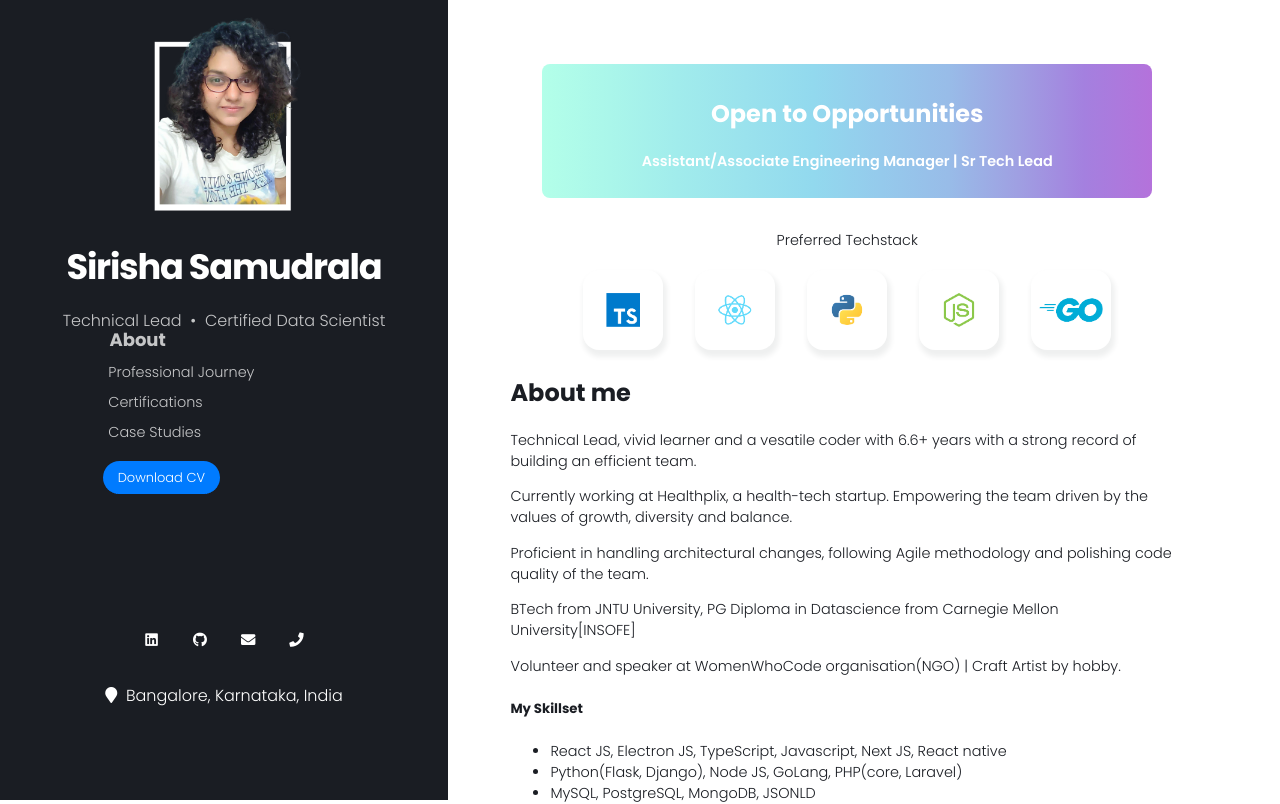
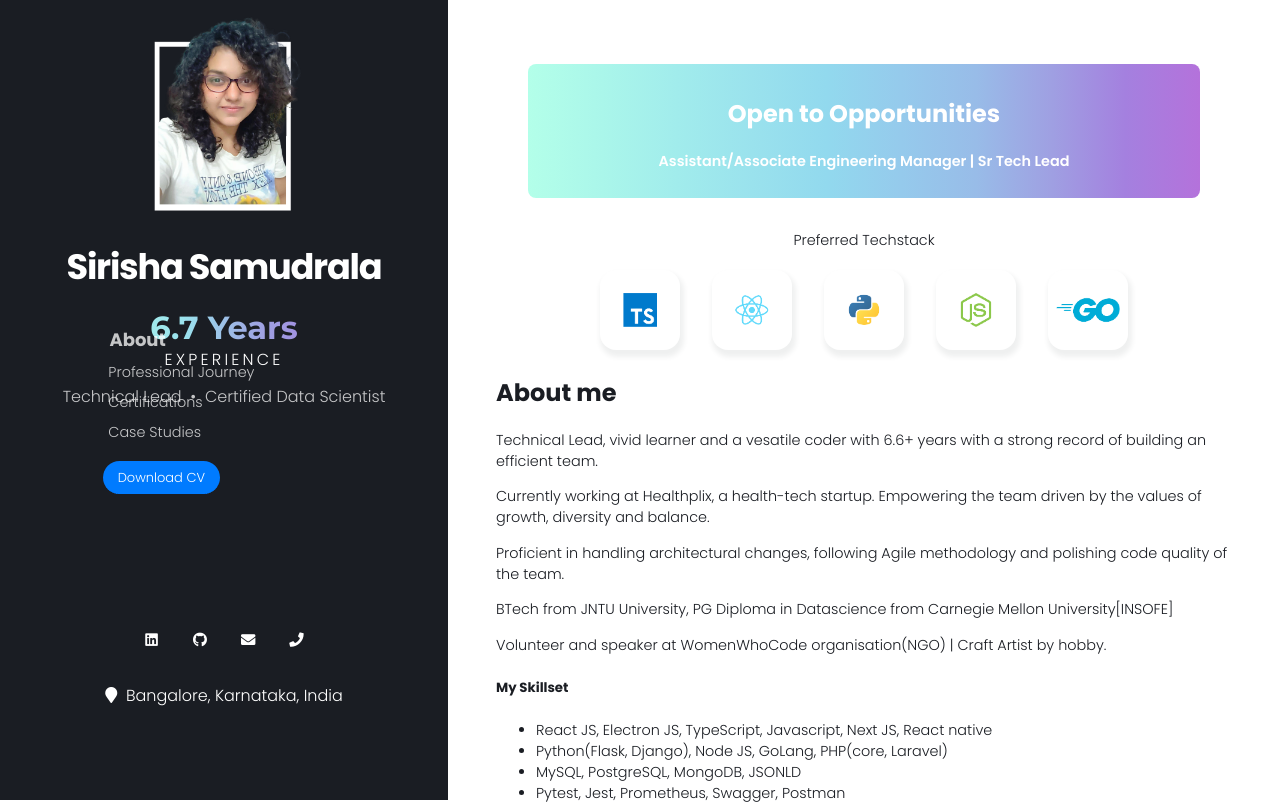
Before and after one commit to sirishasamudrala5/portfolio, a React (Create React App) app: page / in a window 1280 px wide. Shown: the top 804 px of the page. Built offline with nearby package versions, Linux system fonts and the light colour scheme.

Commit message:
experience added

```diff
--- a/package.json
+++ b/package.json
@@ -38,6 +38,7 @@
     "@testing-library/user-event": "^13.5.0",
     "babel": "^6.23.0",
     "react": "^18.0.0",
+    "react-countup": "^6.4.1",
     "react-dom": "^18.0.0",
     "react-responsive-carousel": "^3.2.23",
     "react-scripts": "^2.1.3",
--- a/src/components/StickySideBar.jsx
+++ b/src/components/StickySideBar.jsx
@@ -4,6 +4,7 @@ import '../styles/StickySideBar.css'
 
 import DefaultMenu from './menu/DefaultMenu'
 import SmallMenu from './menu/SmallMenu'
+import CountUp from 'react-countup'
 
 var mql = ''
 var mql_landscape = ''
@@ -25,6 +26,16 @@ const StickeySideBar = (props) => {
 				{mobileView && <h2 className={showMenu ? 'menu-bar-opened' : 'menu-bar'}><i className="fa fa-th-large" aria-hidden="true" onClick={() => setShowMenu(!showMenu)}></i></h2>}
 					<img src="avatar.png" alt="Avatar" className="avatar"/>
 					<h1>Sirisha Samudrala</h1>
+					<div className='experience'><span id='exp-yrs'>
+						<CountUp
+						start={0.0}
+						end={6.7}
+						duration={3}
+						separator=" "
+						decimals={1}
+						decimal="."
+						/> Years</span>
+						<span id='exp-title'>EXPERIENCE</span></div>
 					<p>Technical Lead &nbsp;&bull;&nbsp; Certified Data Scientist</p>
 				</header>
 				{!mobileView && <DefaultMenu {...props} />}
--- a/src/styles/App.css
+++ b/src/styles/App.css
@@ -55,7 +55,6 @@ code {
   width: 65%;
   height: 100%;
   color: #282c34;
-  padding: 0em 3em;
 }
 
 .avatar{
@@ -73,7 +72,6 @@ code {
     height: auto;
     position: absolute;
     margin-top: 18em;
-    padding: 1.5em;
     width: 95%;
   }
   .avatar{
--- a/src/styles/StickySideBar.css
+++ b/src/styles/StickySideBar.css
@@ -1,3 +1,5 @@
+@import url('https://fonts.googleapis.com/css2?family=Montserrat:wght@700&display=swap');
+
 a {
     -moz-transition: border-color 0.2s ease-in-out;
     -webkit-transition: border-color 0.2s ease-in-out;
@@ -502,6 +504,25 @@ a:hover {
     width: 100%;
 }
 
+.experience{
+    display: flex;
+    flex-direction: column;
+    margin-bottom: 0.75em;
+}
+
+#exp-yrs{
+    font-size: 2rem;
+    font-weight: 800;
+    font-family: 'Montserrat', sans-serif;
+    background:linear-gradient(270deg, #b472dbff, #a480dfff, #9fa0e2ff, #9ae2edff, #aaf6eaff, #b3ffe9ff);
+    -webkit-background-clip: text;
+	-webkit-text-fill-color: transparent;
+}
+
+#exp-title{
+    letter-spacing: 0.2em;
+}
+
 /* Wide */
 
 @media screen and (max-width: 1680px) {
```
Also changed, not shown: 1 other file (tests, documents, lock files or other folders).
